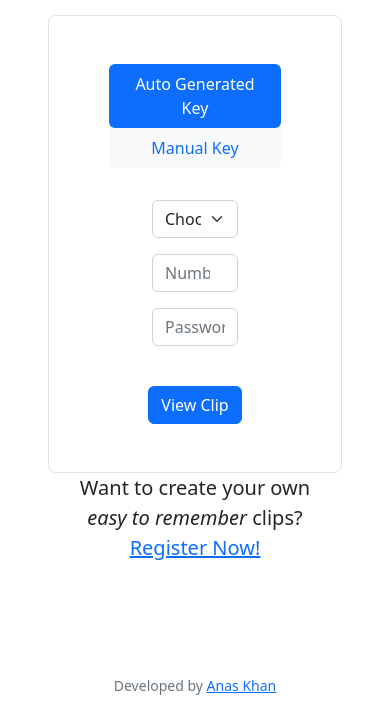
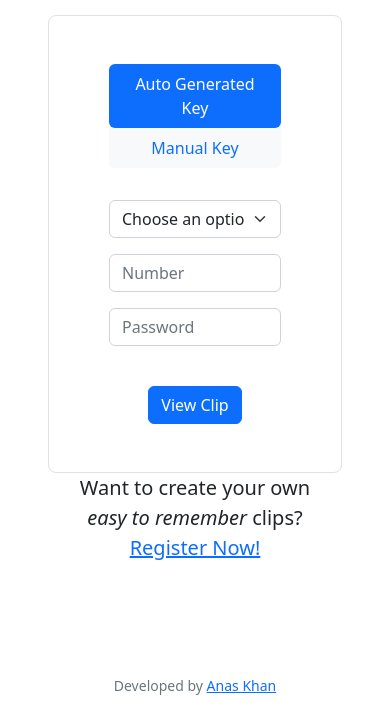
Before and after one commit to anxkhn/CodeClip, a Flask app: page / in a window 390 px wide. Shown: the part 217-930 px from the top of the page. Run offline with Flask 2, Linux system fonts and the light colour scheme; some libraries are stand-ins or nearby versions.

Commit message:
Fix UI on Phone UI

```diff
--- a/templates/index.html
+++ b/templates/index.html
@@ -13,7 +13,7 @@ main %}
     <h1 class="display-3">Enter Key</h1>
     <br />
     <div class="row">
-      <div class="col-lg-6 mx-auto border rounded-3">
+      <div class="col-lg-6 mx-auto border rounded-3 w-auto">
           <form action="/key" method="post" class="container p-5">
             <div class="card-header">
               <!-- Auto Key form tabs -->
@@ -43,7 +43,7 @@ main %}
                 <div id="auto_key" class="tab-pane fade show active pt-3">
                   <div class="mb-3">
                     <select
-                      class="form-select mx-auto w-50"
+                      class="form-select mx-auto"
                       name="pkmn"
                       id="pkmn"
                     >
@@ -56,7 +56,7 @@ main %}
                   <div class="mb-3">
                     <input
                       autocomplete="off"
-                      class="form-control mx-auto w-50"
+                      class="form-control mx-auto"
                       id="number"
                       name="number"
                       type="number"
@@ -70,7 +70,7 @@ main %}
                   <div class="mb-3">
                     <input
                       autocomplete="off"
-                      class="form-control mx-auto w-50"
+                      class="form-control mx-auto"
                       id="key"
                       name="key"
                       type="text"
@@ -83,7 +83,7 @@ main %}
                 <div class="mb-3">
                   <input
                     autocomplete="off"
-                    class="form-control mx-auto w-50"
+                    class="form-control mx-auto"
                     id="pw"
                     name="pw"
                     placeholder="Password"
--- a/templates/login.html
+++ b/templates/login.html
@@ -4,13 +4,13 @@ main %}
 <br />
 <div class="container p-5">
   <div class="row">
-    <div class="col-lg-6 mx-auto border rounded-3">
+    <div class="col-lg-6 mx-auto border rounded-3 w-auto">
       <form action="/login" method="post" class="container p-5">
         <div class="mb-3">
           <input
             autocomplete="off"
             autofocus
-            class="form-control mx-auto w-auto"
+            class="form-control mx-auto"
             id="username"
             name="username"
             placeholder="Username"
@@ -19,7 +19,7 @@ main %}
         </div>
         <div class="mb-3">
           <input
-            class="form-control mx-auto w-auto"
+            class="form-control mx-auto"
             id="password"
             name="password"
             placeholder="Password"
```
Also changed, not shown: templates/register.html (+4 -4 lines).
